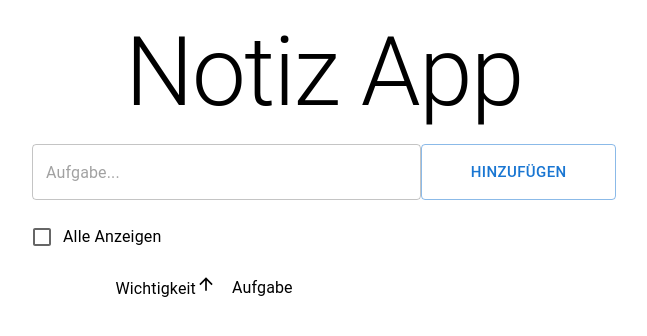
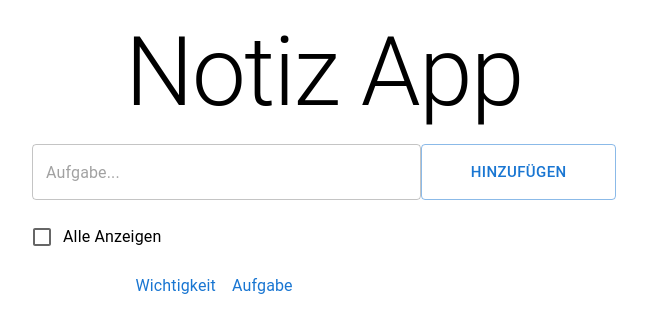
Before and after one commit to gaut-3/MAS-SPA-Notizen, a React (Create React App) app: page / in a window 1280 px wide. Shown: the top 336 px of the page, without its empty margins (324-971 px from the left). Built offline with nearby package versions, Linux system fonts and the light colour scheme.

Commit message:
add material ui and fix stuff

```diff
--- a/src/App.css
+++ b/src/App.css
@@ -40,6 +40,18 @@
   margin-left: auto;
 }
 
+.sort-icon:after {
+  font-size: large;
+  padding-left: 3px;
+}
+
+.sort-icon-up:after {
+  content:"\1F815";
+}
+
+.sort-icon-down:after {
+  content:" \1F817";
+}
 
 /*CreateReactApp Code*/
 .App {
--- a/src/components/NoteListComponent.tsx
+++ b/src/components/NoteListComponent.tsx
@@ -1,9 +1,9 @@
-import React from "react";
+import React, {ChangeEvent, useState} from "react";
 import {Note} from "../models/Note";
-import {Grid, Typography} from "@mui/material";
+import {Button, Grid, Link, Typography} from "@mui/material";
 import {NoteComponent} from "./NoteComponent";
 import ArrowUpwardIcon from '@mui/icons-material/ArrowUpward';
-import ArrowDownwardIcon from '@mui/icons-material/ArrowDownward';
+import {ArrowDownward} from "@mui/icons-material";
 
 interface Props {
     noteList: Note[];
@@ -13,6 +13,7 @@ interface Props {
     deleteNote: (noteId: number) => void
     completeNote: (noteId: number, isComplete: boolean) => void
     changeNoteName: (noteId: number, noteName: string) => void
+    setSortType: (sortType: string) => void
 }
 
 
@@ -23,17 +24,36 @@ export const NoteListComponent = ({
                                       deleteNote,
                                       completeNote,
                                       setNotePriority,
-                                      changeNoteName
+                                      changeNoteName,
+                                      setSortType
                                   }: Props) => {
+
+    const [sortPriority, setSortPriority] = useState("")
+    const [sortName, setSortName] = useState("")
+
+    const handleSortClick = (sortCloumn: string, event: React.MouseEvent) => {
+
+    }
+
+
+    const switchSort = (sortIcon: string): string =>  {
+        if(sortIcon === "sort-icon-up") {
+            return "sort-icon-down";
+        } else if(sortIcon ===  "sort-icon-down") {
+            return "sort-icon-up";
+        } else {
+            return "sort-icon-up";
+        }
+    }
 
     return (
         <Grid container spacing={2} rowSpacing={2} alignItems="center" direction="row" justifyContent="center">
 
-            <Grid item  style={{textAlign: "right"}} xs={4}>
-                <Typography>Wichtigkeit<ArrowUpwardIcon fontSize="small" fontStyle=""/></Typography>
+            <Grid item style={{textAlign: "right"}} xs={4}>
+                <Link onClick={e => handleSortClick("priority", e)} underline="none"><Typography className={"sort-icon " + sortPriority}>Wichtigkeit</Typography></Link>
             </Grid>
             <Grid style={{textAlign: "left"}} item xs={8}>
-                <Typography>Aufgabe</Typography>
+                <Link onClick={e => handleSortClick("priority", e)} underline="none"><Typography className={"sort-icon " + sortName}>Aufgabe</Typography></Link>
             </Grid>
 
             {noteList.filter(note => {
--- a/src/components/NotesComponent.tsx
+++ b/src/components/NotesComponent.tsx
@@ -93,6 +93,10 @@ export const NotesComponent = () => {
         setShowAll(showAll);
     }
 
+    const setSortType = (sortType: string) : void => {
+
+    }
+
     return (
         <Grid container spacing={2} justifyContent="center" style={{maxWidth: '600px', margin: '0 auto'}}>
             <Grid item xs={12} style={{textAlign: "center"}}>
@@ -111,7 +115,8 @@ export const NotesComponent = () => {
                                    setNotePriority={setNotePriority}
                                    completeNote={completeNote}
                                    deleteNote={deleteNote}
-                                   changeNoteName={changeNoteName}/>
+                                   changeNoteName={changeNoteName}
+                                    setSortType={setSortType}/>
 
             </Grid>
         </Grid>
```
